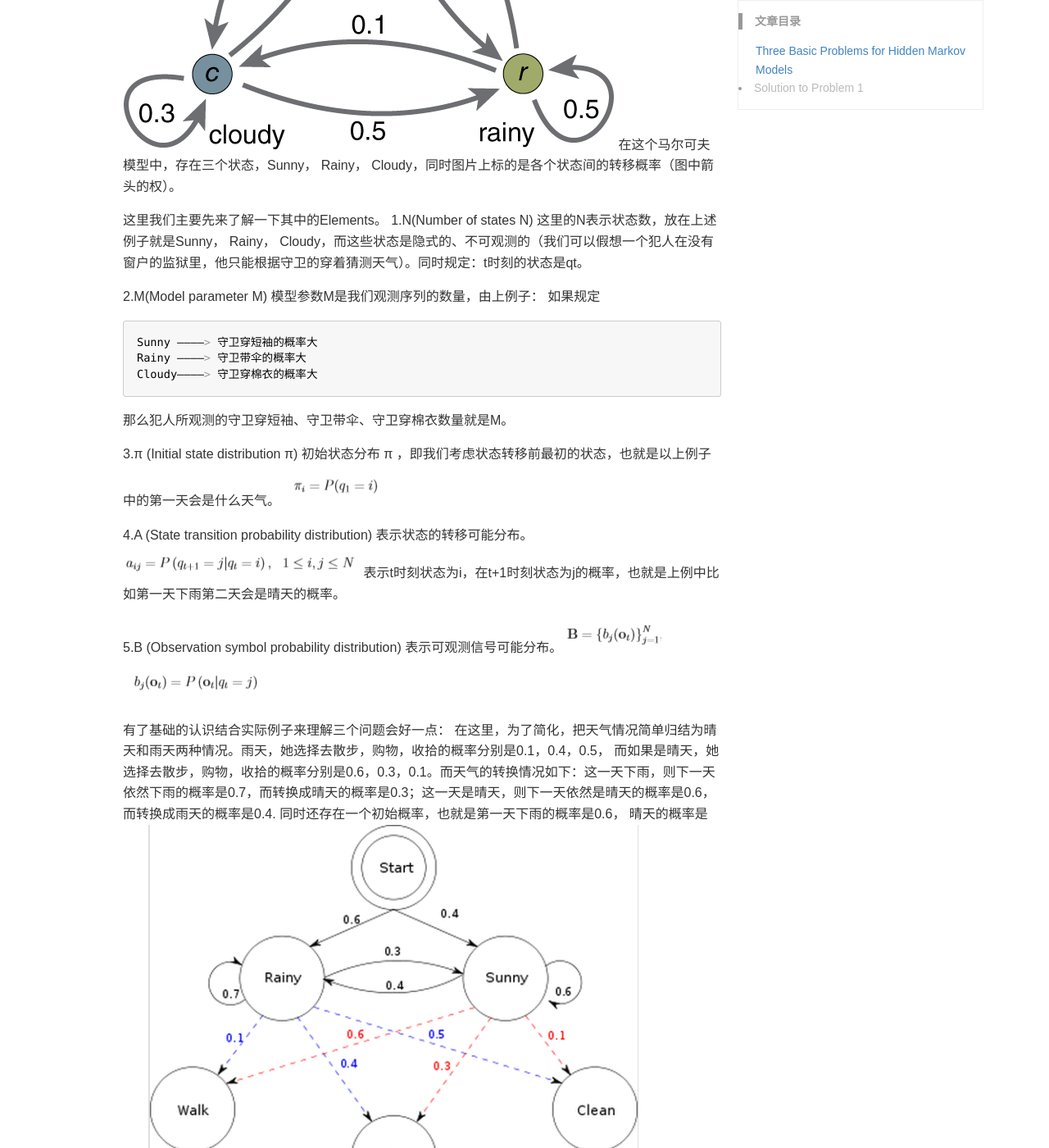
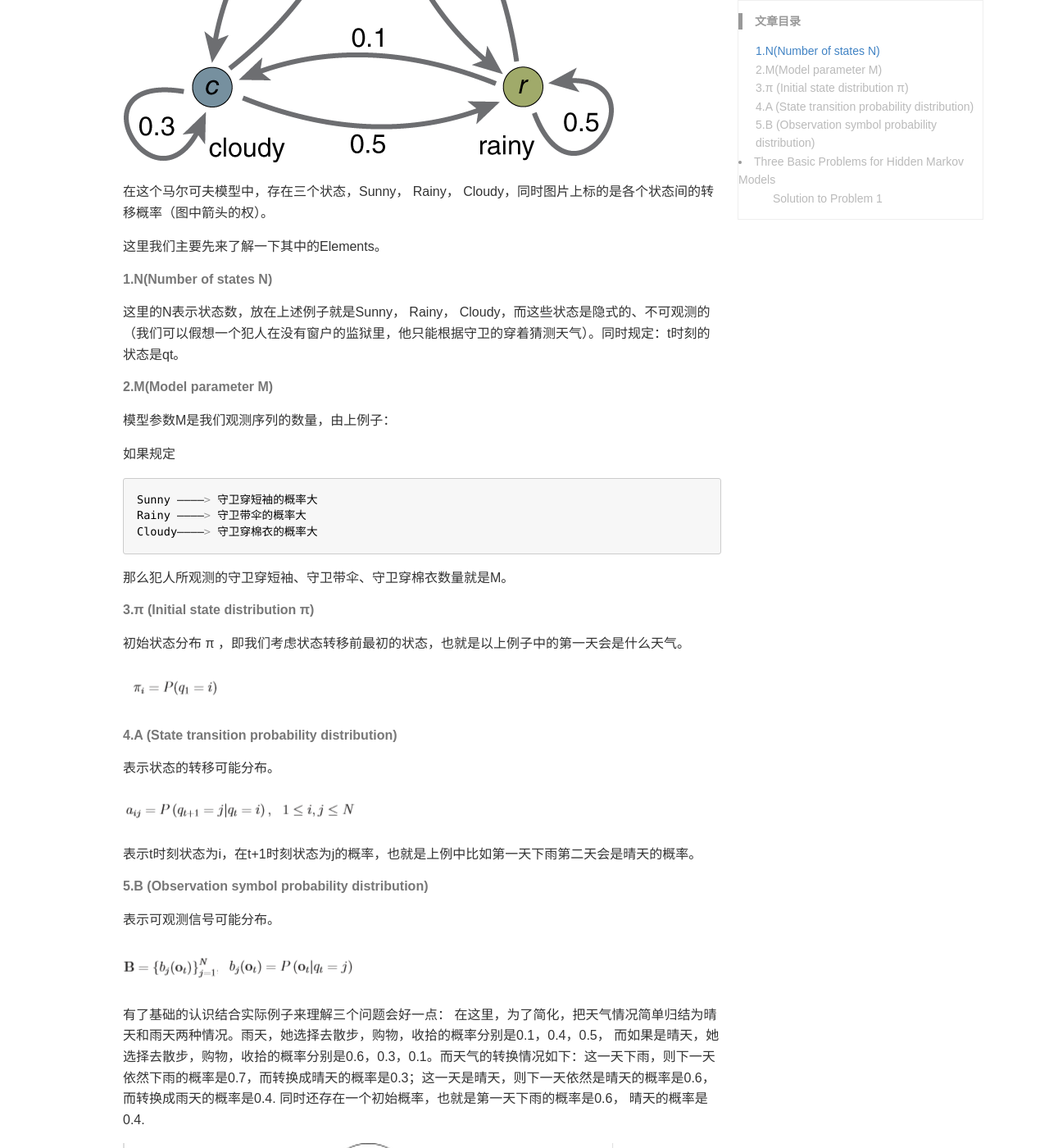
Before and after one commit to VachelChen/VachelChen.github.io, a Jekyll site: the page built from _posts/blog/2019-07-19-HMM.md, in a window 1280 px wide and 1400 px high, scrolled down 723 px. Shown: the whole window at 82% size. Built offline with Jekyll 4.4.1, drawn with Linux system fonts in a browser that asks for light colours; some of the changed text lies outside the part shown.

Commit message:
Update 2019-07-19-HMM.md

````diff
--- a/_posts/blog/2019-07-19-HMM.md
+++ b/_posts/blog/2019-07-19-HMM.md
@@ -28,32 +32,40 @@ Cloudy————> 守卫穿棉衣的概率大
 ```
 那么犯人所观测的守卫穿短袖、守卫带伞、守卫穿棉衣数量就是M。
 
-3.π (Initial state distribution π)
+###### 3.π (Initial state distribution π)
 初始状态分布 π ，即我们考虑状态转移前最初的状态，也就是以上例子中的第一天会是什么天气。
+
 ![pai](/images/blog/pai.png)
 
-4.A (State transition probability distribution)
+
+###### 4.A (State transition probability distribution)
 表示状态的转移可能分布。
+
 ![A](/images/blog/A.png)
+
 表示t时刻状态为i，在t+1时刻状态为j的概率，也就是上例中比如第一天下雨第二天会是晴天的概率。
 
-5.B (Observation symbol probability distribution)
+###### 5.B (Observation symbol probability distribution)
 表示可观测信号可能分布。
+
 ![B](/images/blog/B.png)![bj](/images/blog/bj.png)
+
 
 有了基础的认识结合实际例子来理解三个问题会好一点：
 在这里，为了简化，把天气情况简单归结为晴天和雨天两种情况。雨天，她选择去散步，购物，收拾的概率分别是0.1，0.4，0.5， 而如果是晴天，她选择去散步，购物，收拾的概率分别是0.6，0.3，0.1。而天气的转换情况如下：这一天下雨，则下一天依然下雨的概率是0.7，而转换成晴天的概率是0.3；这一天是晴天，则下一天依然是晴天的概率是0.6，而转换成雨天的概率是0.4. 同时还存在一个初始概率，也就是第一天下雨的概率是0.6， 晴天的概率是0.4.
+
 ![HMMegeg](/images/blog/HMMegeg.png)
+
 
 根据以上的信息，我们得到了 HMM的一些基本要素：初始概率分布 π，状态转移矩阵 A，观测量的概率分布 B，同时有两个状态，三种可能的观测值。
 
 现在，重点是要了解并解决HMM 的三个问题。
 
-问题1，已知整个模型，我女朋友告诉我，连续三天，她下班后做的事情分别是：散步，购物，收拾。那么，根据模型，计算产生这些行为的概率是多少。
+· 问题1，已知整个模型，我女朋友告诉我，连续三天，她下班后做的事情分别是：散步，购物，收拾。那么，根据模型，计算产生这些行为的概率是多少。
 
-问题2，同样知晓这个模型，同样是这三件事，我女朋友要我猜，这三天她下班后北京的天气是怎么样的。这三天怎么样的天气才最有可能让她做这样的事情。
+· 问题2，同样知晓这个模型，同样是这三件事，我女朋友要我猜，这三天她下班后北京的天气是怎么样的。这三天怎么样的天气才最有可能让她做这样的事情。
 
-问题3，最复杂的，我女朋友只告诉我这三天她分别做了这三件事，而其他什么信息我都没有。她要我建立一个模型，晴雨转换概率，第一天天气情况的概率分布，根据天气情况她选择做某事的概率分布。
+· 问题3，最复杂的，我女朋友只告诉我这三天她分别做了这三件事，而其他什么信息我都没有。她要我建立一个模型，晴雨转换概率，第一天天气情况的概率分布，根据天气情况她选择做某事的概率分布。
 
 ## Three Basic Problems for Hidden Markov Models
-# Solution to Problem 1
+#### Solution to Problem 1
````
Also changed, not shown: other parts of _posts/blog/2019-07-19-HMM.md (+8 -4 lines).
